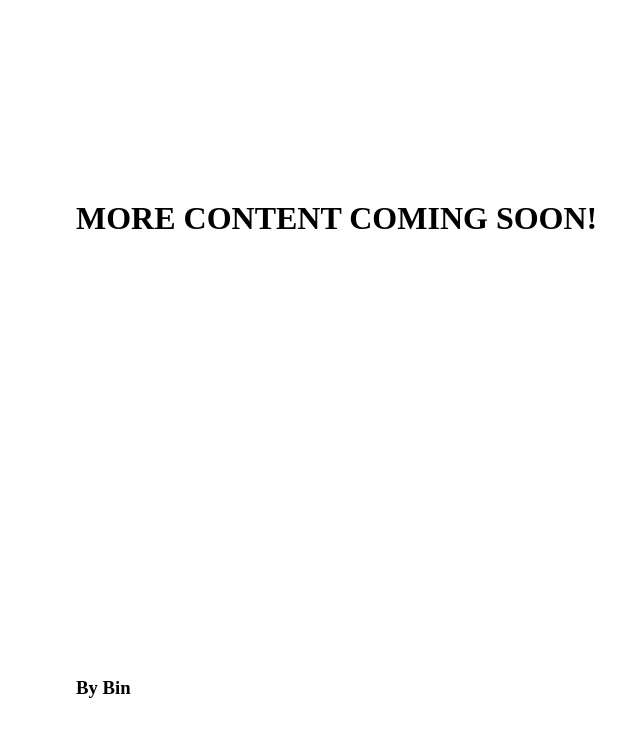
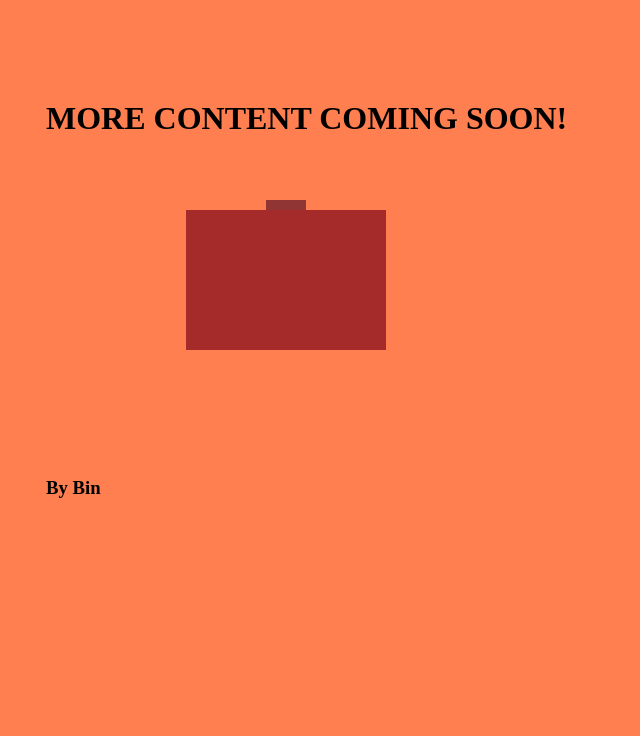
Before and after one commit to bin1509vnb/bin, a plain HTML site: page index.html in a window 1280 px wide. Shown: the whole page, without its empty margins (224-864 px from the left). Drawn offline with Linux system fonts and the light colour scheme; files that its build step writes are made by us from their sources.

Commit message:
Add files via upload

```diff
--- /dev/null
+++ b/CSS/style.css
@@ -0,0 +1,33 @@
+*{
+    margin-left: 90px;
+    margin-right: 100px;
+    margin-top: 50px;
+    margin-bottom: 100px;
+}
+body {background: #ff7f50;}
+
+div{
+    height: 150px;
+    width: 200px;
+    background-color: #000000;
+    margin: 10px;
+}
+
+.bagbody {
+    background: #a52a2a;
+    height: 140px;
+    width: 200px;
+    /*position: static; - Elements show up underneath previous elements*/
+    position: absolute;
+    top: 200px;
+    left: 400px;
+}
+.handle {
+    background: #913434;
+    height: 10px;
+    width: 40px;
+    /*position: relative; - Position elements relative to previous static elements. */
+    position: absolute;
+    top: 190px;
+    left: 480px;
+}
--- a/index.html
+++ b/index.html
@@ -1,9 +1,13 @@
 <!DOCTYPE html>
+<html lang="en">
+
 <html>
 
 <head>
     <title>Welcome to Bin's Website</title>
     <meta charset="UTF-8">
+    <meta http-equiv="X-UA-Compatible" content="IE=edge">
+    <meta name="viewport" content="width=device-width, initial-scale=1.0">
     <link rel="stylesheet" href="CSS/style.css">
 </head>
 
@@ -12,5 +16,7 @@
     <br><br>
     <img scr="images/seeyou.jpg">
     <h3>By Bin</h3>
+    <div class="bagbody"></div>
+    <div class="handle"></div>
 
 </body>
```
